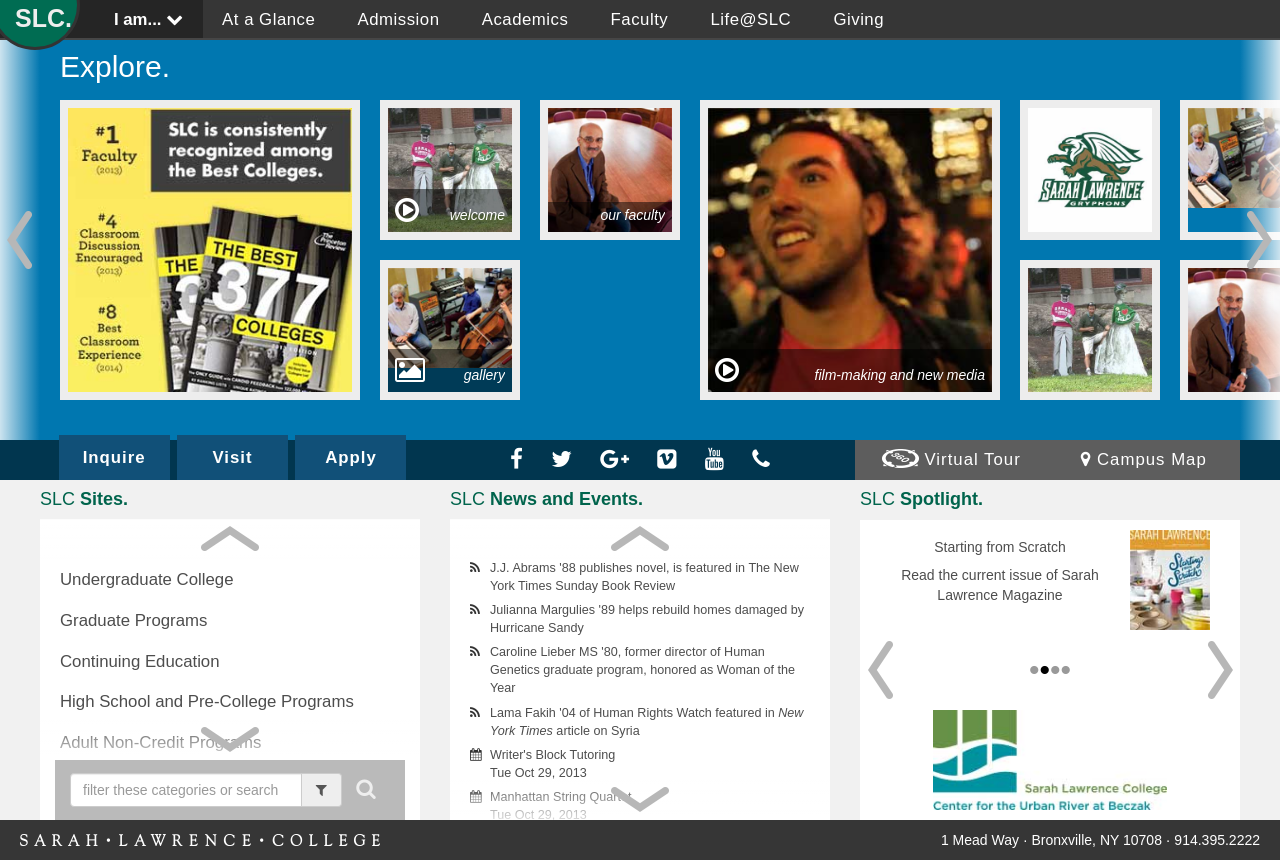
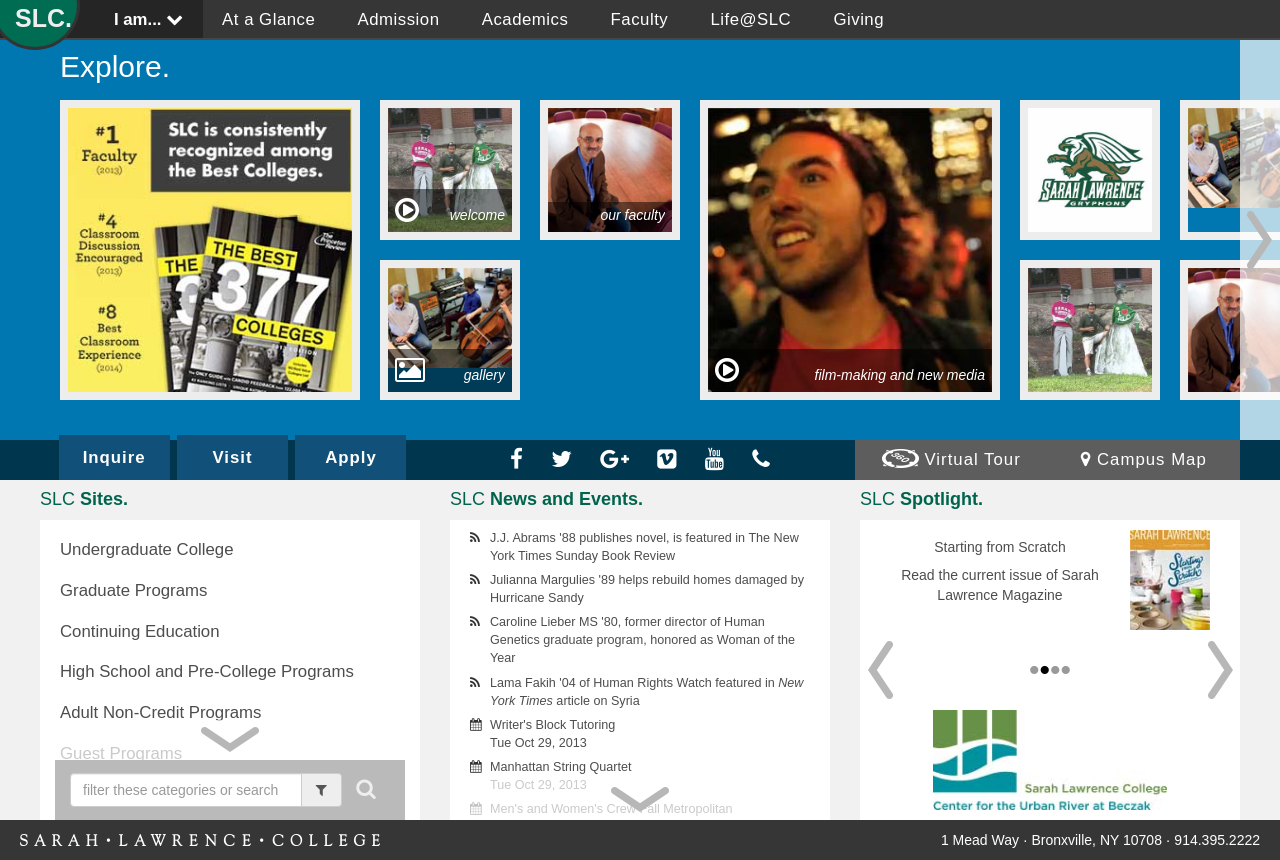
Before and after one commit to thugsb/slc-v6, a PHP site: page /?init=1 in a window 1280 px wide. Run offline with PHP 8.4, Linux system fonts and the light colour scheme; some libraries are stand-ins or nearby versions.

Commit message:
make the scroll helpers disappear at the ends of the scrollable areas

```diff
--- a/core/v6/css/slc.css
+++ b/core/v6/css/slc.css
@@ -34,11 +34,12 @@ header #iAm nav a h4 {margin:0 0 5px; font-weight:normal;}
 header #iAm nav a p {margin:0; font-size:0.8em; font-style:italic; color:#b4b4b4;}
 
 
-/* SHOWCASE */
-.showcase {position:relative; width:100%; height:400px; background-color:#0077b0;}
-.showcase .showcase-wrap {width:100%; height:400px;}
-.showcase h2 {margin-top:0; padding:10px 0 0 60px; color:#fff;}
-.overflow-scroll {position:absolute; text-align:center; line-height:400px; font-size:4em; color:#999; background:rgba(255,255,255,.7); cursor:pointer; z-index:10;}
+/* OVERFLOW SCROLL */
+.scroll-parent {position:relative;}
+.scroll-vert {overflow-y:auto;}
+.scroll-horz {overflow-x:auto;}
+
+.overflow-scroll {position:absolute; text-align:center; line-height:400px; font-size:4em; color:#999; background:rgba(255,255,255,.7) !important; cursor:pointer; z-index:10;}
 .overflow-scroll.scroll-le {top:0; bottom:0; left:0; width:40px;   background:-webkit-linear-gradient(left, rgba(255,255,255,.8), rgba(255,255,255,0) ); background:-moz-linear-gradient(left, rgba(255,255,255,.8), rgba(255,255,255,0) ); background:linear-gradient(left, rgba(255,255,255,.8), rgba(255,255,255,0) ); }
 .overflow-scroll.scroll-ri {top:0; bottom:0; right:0; width:40px;  background:-webkit-linear-gradient(left, rgba(255,255,255,0), rgba(255,255,255,.8) ); background:-moz-linear-gradient(left, rgba(255,255,255,0), rgba(255,255,255,.8) ); background:linear-gradient(left, rgba(255,255,255,0), rgba(255,255,255,.8) ); }
 .overflow-scroll.scroll-up {top:0; left:0; right:0; height:40px;   background:-webkit-linear-gradient(top, rgba(255,255,255,.8), rgba(255,255,255,0) );  background:-moz-linear-gradient(top, rgba(255,255,255,.8), rgba(255,255,255,0) );  background:linear-gradient(top, rgba(255,255,255,.8), rgba(255,255,255,0) );  }
@@ -47,8 +48,15 @@ header #iAm nav a p {margin:0; font-size:0.8em; font-style:italic; color:#b4b4b4
 .overflow-scroll.scroll-le img, .overflow-scroll.scroll-ri img {top:50%; margin-top:-29px; left:7px;}
 .overflow-scroll.scroll-up img, .overflow-scroll.scroll-dn img {left:50%; margin-left:-29px; top:7px;}
 
-.showcase-content {position:absolute; top:50px; height:370px; width:100%; overflow:auto;overflow-x:auto;overflow-y:hidden; padding:0 50px;}
-.showcase .tiles {width:4000px; height:350px; padding-right:50px; -webkit-box-sizing:content-box;-moz-box-sizing:content-box;box-sizing:content-box;}
+
+
+/* SHOWCASE */
+.showcase {position:relative; width:100%; height:400px; background-color:#0077b0;}
+.showcase .showcase-wrap {width:100%; height:400px;}
+.showcase h2 {margin-top:0; padding:10px 0 0 60px; color:#fff;}
+
+.showcase-content {position:absolute; top:50px; height:370px; width:100%; overflow:auto;overflow-x:auto;overflow-y:hidden; padding:0 0 0 50px;}
+.showcase .tiles {width:4000px; height:350px; padding-right:50px;}
 .showcase .tiles .tile {display:block; position:relative; float:left; width:140px; height:140px; margin:10px; border:8px solid #ededed; background:#0077b0;}
 .showcase .tiles .tile.tile-big {width:300px; height:300px;}
 .showcase .tiles .tile .caption {position:absolute; bottom:0; left:0; right:0; min-height:30px; padding:.5em; color:#fff; background:rgba(0,0,0,.5);}
@@ -99,7 +107,7 @@ header #iAm nav a p {margin:0; font-size:0.8em; font-style:italic; color:#b4b4b4
 .slc-sites {position:relative;}
 .slc-sites .scroll-up {top:29px;}
 .slc-sites .scroll-dn {bottom:60px;}
-.slc-sites .info-panel > ul {font-size:1.2em; padding-top:40px; padding-bottom:110px;}
+.slc-sites .info-panel > ul {font-size:1.2em; padding-bottom:70px;}
 .slc-sites ul ul {display:none; padding:0 20px;}
 .slc-sites ul ul a {padding:0;}
 .slc-sites .filtering ul ul {display:block;}
@@ -109,7 +117,7 @@ header #iAm nav a p {margin:0; font-size:0.8em; font-style:italic; color:#b4b4b4
 
 .slc-news {position:relative;}
 .slc-news .scroll-up {top:29px;}
-.slc-news ul {padding-top:40px; padding-bottom:40px; font-size:.9em;}
+.slc-news ul {font-size:.9em;}
 .slc-news ul li i {float:left; padding-top:2px;}
 .slc-news ul li a {margin-left:20px; padding-top:0;}
 
@@ -192,7 +200,7 @@ footer a, footer a:hover {color:#fff;}
   .menu-nav h4 span {font-weight:normal;}
 
   .menu-left .scroll-up {top:40px;}
-  .menu-left-content {position:absolute; top:40px; left:0; bottom:0; right:0; overflow:hidden; padding:40px 20px;}
+  .menu-left-content {position:absolute; top:40px; left:0; bottom:0; right:0; overflow:hidden; padding:20px;}
   .menu-left-content a {display:block; margin:0 1em 1em 0;}
 
   .menu-right-content {position:absolute; top:40px; left:0; bottom:0; right:0; overflow:hidden; background:#363636;}
@@ -201,7 +209,7 @@ footer a, footer a:hover {color:#fff;}
   .slc-sites h4 {display:none;}
   .slc-sites .scroll-up {top:0;}
   .slc-sites .info-panel {position:absolute; top:0; bottom:60px; width:100%; overflow:auto; color:#fff; background:#363636;}
-  .slc-sites .info-panel > ul {padding-bottom:50px;}
+  .slc-sites .info-panel > ul {padding-bottom:10px;}
   .slc-sites form {margin:0 -15px;}
   .slc-sites a {height:auto; font-size:1em; line-height:1.4; color:#ebebeb;}
   .slc-sites ul ul {background:#222;}
--- a/index.php
+++ b/index.php
@@ -39,12 +39,13 @@
       <a href="/about">Life@SLC</a>
       <a href="/about">Giving</a>
     </nav>
-    <div id="iAm" class="collapse">
+    <div id="iAm" class="collapse scroll-parent">
       <div class="ready-to"><a href="/apply/">Ready to Apply</a> | <a href="/visit/">Ready to Visit</a></div>
       <em>Information for:</em>
-      <div class="hidden overflow-scroll scroll-up" data-target="#iAm nav" data-step="200"><img src="img/scroll-up.png" alt="Scroll Up"/></div>
-      <div class="hidden overflow-scroll scroll-dn" data-target="#iAm nav" data-step="200"><img src="img/scroll-dn.png" alt="Scroll Down"/></div>
-      <nav>
+      <div class="hidden overflow-scroll scroll-up hidden" data-step="200"><img src="img/scroll-up.png" alt="Scroll Up"/></div>
+      <div class="hidden overflow-scroll scroll-dn" data-step="200"><img src="img/scroll-dn.png" alt="Scroll Down"/></div>
+      <nav class="scroll-vert">
+        <div class="scroll-content">
           <a href="#"><h4>Future Undergraduate Students</h4> <p>Admission and aid; course catalogue, areas of study, faculty, student life, career services, study abroad, class profile, the campus and facilities, NYC, athletics, and more...</p></a>
           <a href="#"><h4>Future Graduate Students</h4> <p>Master’s programs; admission and aid; course catalogue, areas of study, faculty, student life, career services; class profile, the campus and facilities, NYC, and more...</p></a>
           <a href="#"><h4>Future Guest Students</h4> <p>Sarah Lawrence College abroad programs; exchange programs; pre-college credit programs</p></a>
@@ -54,6 +55,7 @@
           <a href="#"><h4>Donors and Friends of the College</h4> <p>Annual fund, planned giving, parent giving, Friends of the Library, Friends of Athletics, Center for the Urban River, and more...</p></a>
           <a href="#"><h4>Neighbors and Surrounding Communities</h4> <p>InTouch newsletter; SLC news and events calendars; facilities;</p></a>
           <a href="#"><h4>Media, Agencies, and Corporations</h4> <p>Information about and whom to contact for media inquiries, facilities use, and how to partner with Sarah Lawrence College</p></a>
+        </div>
       </nav>
     </div>
   </header>
@@ -65,12 +67,12 @@
     <div class="intro"><div class="intro-text"><img src="img/sarah.png" alt="SARAH" class="intro-word"/><img src="img/dot.png" alt=" " class="intro-dot"/><img src="img/lawrence.png" alt="LAWRENCE" class="intro-word"/><img src="img/dot.png" alt=" " class="intro-dot"/><img src="img/college.png" alt="COLLEGE" class="intro-word"/></div></div>
 
     <section class="showcase">
-      <div class="showcase-wrap">
+      <div class="showcase-wrap scroll-parent">
         <h2>Explore.</h2>
-        <div class="overflow-scroll scroll-le"><img src="img/scroll-le.png" alt="Scroll Left"/></div>
+        <div class="overflow-scroll scroll-le hidden"><img src="img/scroll-le.png" alt="Scroll Left"/></div>
         <div class="overflow-scroll scroll-ri"><img src="img/scroll-ri.png" alt="Scroll Right"/></div>
-        <div class="showcase-content">
-          <div class="tiles clearfix" data-cycle-hide-non-active="false">
+        <div class="showcase-content scroll-horz">
+          <div class="tiles clearfix scroll-content" data-cycle-hide-non-active="false">
             <a data-cycle-timeout="8000" href="#" class="tile tile-big"><img src="home/1.jpg" class="img-responsive"/></a>
             <div class="tile"><img src="home/2.jpg" class="img-responsive"/> <span class="caption"><i class="fa fa-play-circle-o"></i><span class="ellipsis">welcome</span></span></div>
             <a href="#" class="tile"><img src="home/3.jpg" class="img-responsive"/> <span class="caption"><i class="fa fa-picture-o"></i><span class="ellipsis">gallery</span></span></a>
@@ -142,12 +144,12 @@
     <section class="info">
       <div class="row">
         <div class="col-md-4 col-sm-6 slc-sites-wrap">
-          <section class="slc-sites">
+          <section class="slc-sites scroll-parent">
             <h4>SLC <strong>Sites.</strong></h4>
-            <div class="overflow-scroll scroll-up" data-target=".slc-sites .info-panel" data-step="200"><img src="img/scroll-up.png" alt="Scroll Up"/></div>
-            <div class="overflow-scroll scroll-dn" data-target=".slc-sites .info-panel" data-step="200"><img src="img/scroll-dn.png" alt="Scroll Down"/></div>
-            <div class="info-panel">
-              <ul>
+            <div class="overflow-scroll scroll-up hidden" data-step="200"><img src="img/scroll-up.png" alt="Scroll Up"/></div>
+            <div class="overflow-scroll scroll-dn" data-step="200"><img src="img/scroll-dn.png" alt="Scroll Down"/></div>
+            <div class="info-panel scroll-vert" data-parent=".slc-sites">
+              <ul class="scroll-content">
                 <li>
                   <a href="#">Undergraduate College</a>
                   <ul>
@@ -312,12 +314,12 @@
         </div>
 
         <div class="col-md-4 col-sm-6">
-          <section class="slc-news">
+          <section class="slc-news scroll-parent">
             <h4>SLC <strong>News and Events.</strong></h4>
-            <div class="overflow-scroll scroll-up" data-target=".slc-news .info-panel" data-step="200"><img src="img/scroll-up.png" alt="Scroll Up"/></div>
+            <div class="overflow-scroll scroll-up hidden" data-target=".slc-news .info-panel" data-step="200"><img src="img/scroll-up.png" alt="Scroll Up"/></div>
             <div class="overflow-scroll scroll-dn" data-target=".slc-news .info-panel" data-step="200"><img src="img/scroll-dn.png" alt="Scroll Down"/></div>
-            <div class="info-panel">
-              <ul>
+            <div class="info-panel scroll-vert">
+              <ul class="scroll-content">
                 <li><i class="fa fa-rss"></i> <a href="#news/item">J.J. Abrams '88 publishes novel, is featured in The New York Times Sunday Book Review</a></li>
                 <li><i class="fa fa-rss"></i> <a href="#news/item">Julianna Margulies '89 helps rebuild homes damaged by Hurricane Sandy</a></li>
                 <li><i class="fa fa-rss"></i> <a href="#news/item">Caroline Lieber MS '80, former director of Human Genetics graduate program, honored as Woman of the Year</a></li>
@@ -398,16 +400,18 @@
     </div><!-- /.modal-dialog -->
   </div><!-- /.modal -->
 
-  <div class="menu menu-left">
+  <div class="menu menu-left scroll-parent">
     <div class="menu-nav"><h4 class="pull-right">Explore.</h4><a class="link-home" href="/"><i class="fa fa-home"></i> www.slc.edu</a></div>
-    <div class="overflow-scroll scroll-up" data-target=".menu-left-content" data-step="200"><img src="img/scroll-up.png" alt="Scroll Up"/></div>
-    <div class="overflow-scroll scroll-dn" data-target=".menu-left-content" data-step="200"><img src="img/scroll-dn.png" alt="Scroll Down"/></div>
-    <div class="menu-left-content clearfix">
+    <div class="overflow-scroll scroll-up hidden" data-step="200"><img src="img/scroll-up.png" alt="Scroll Up"/></div>
+    <div class="overflow-scroll scroll-dn" data-step="200"><img src="img/scroll-dn.png" alt="Scroll Down"/></div>
+    <div class="menu-left-content clearfix scroll-vert">
+      <div class="scroll-content">
         <a href="#"><img src="img/menu-icon-map.png" alt="XXX"/></a>
         <a href="#"><img src="img/menu-icon-360.png" alt="XXX"/></a>
         <a href="#"><img src="img/menu-icon-catalogues.png" alt="XXX"/></a>
         <a href="#"><img src="img/menu-icon-phone.png" alt="XXX"/></a>
         <a href="#"><img src="img/menu-icon-media.png" alt="XXX"/></a>
+      </div>
     </div>
   </div>
   <div class="menu menu-right">
@@ -424,6 +428,7 @@
   <script src="core/v6/js/breakpoints.js"></script>
   <script src="core/v6/js/jquerypp.swipe.js"></script>
   <script src="core/v6/js/jquery.color.js"></script>
+  <script src="core/v6/js/jquery.scrollstop.js"></script>
   <script src="core/v6/js/jquery.highlight.js"></script>
   <script src="core/v6/js/jquery.cycle2.js"></script>
   <script src="core/v6/js/jquery.cycle2.shuffle.js"></script>
```
Also changed, not shown: core/v6/js/jquery.scrollstop.js (added, +70 -0 lines), core/v6/js/scroll-helpers.md (added, +23 -0 lines), core/v6/js/slc.js (+43 -10 lines). Lines whose indentation alone changed are shown as unchanged.
